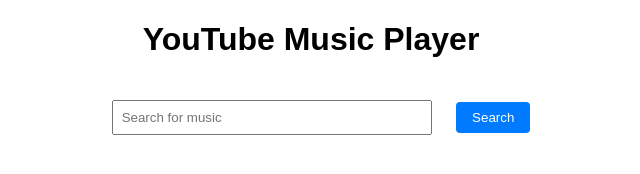
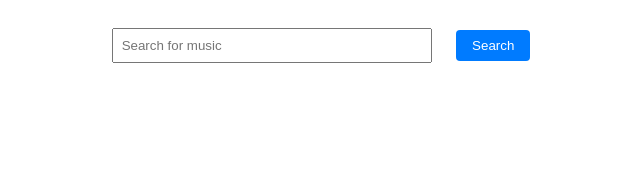
Before and after one commit to ev1lclow3n/Ev1l_YT, a plain HTML site: page index.html in a window 1280 px wide. Shown: the whole page, without its empty margins (329-969 px from the left). Drawn offline with Linux system fonts and the light colour scheme.

Commit message:
Update index.html

```diff
--- a/index.html
+++ b/index.html
@@ -29,7 +29,6 @@
   </style>
 </head>
 <body>
-  <h1>YouTube Music Player</h1>
   <input type="text" id="searchInput" placeholder="Search for music">
   <button id="searchButton">Search</button>
   <div id="videoPlayer"></div>
```
